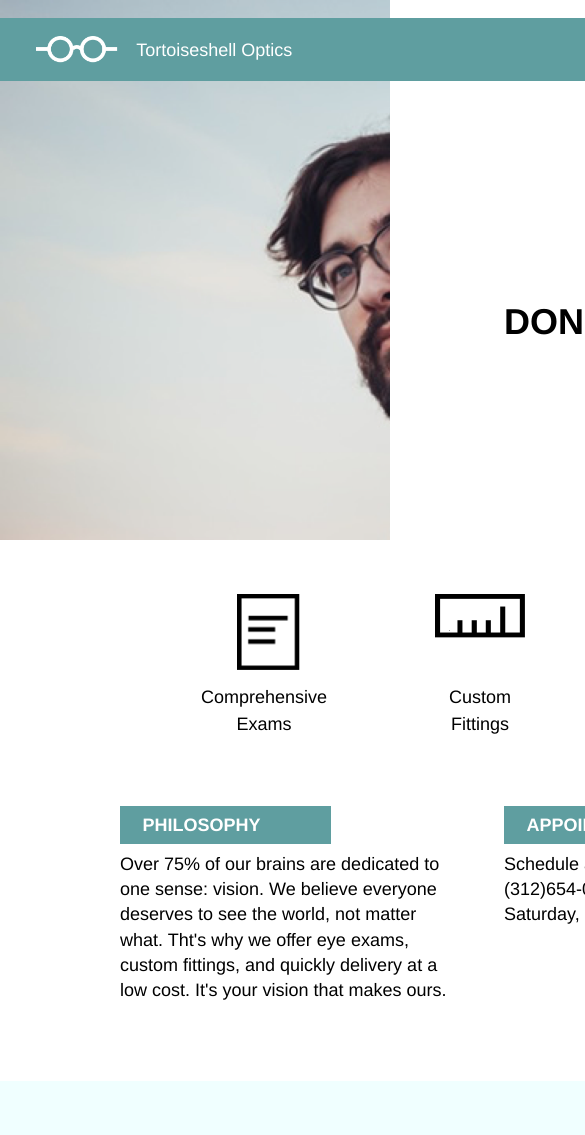
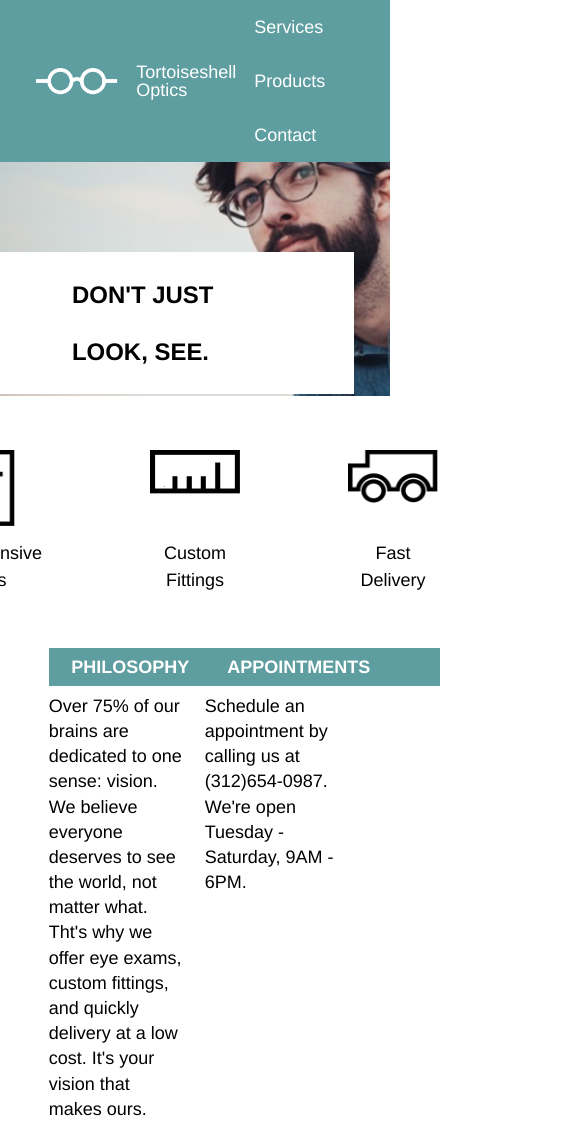
Before and after one commit to Yuni-M/tortoiseshellOptics, a plain HTML site: page index.html in a window 390 px wide. Shown: the top 1135 px of the page, 585 px wide, since content can reach past the window. Drawn offline with Linux system fonts and the light colour scheme.

Commit message:
Complete the tablet view.

```diff
--- a/index.html
+++ b/index.html
@@ -24,7 +24,7 @@
 				</nav>
 			</div>
 		</div>
-		<div class="container">
+		<div class="flex container">
 			<div class="message">
 				<span>DON'T JUST LOOK, SEE.</span>
 			</div>
--- a/resources/css/style.css
+++ b/resources/css/style.css
@@ -49,15 +49,20 @@ html{
 	text-decoration: none;
 	color: white;
 }
+.flex{
+	display: flex;
+	justify-content: flex-end;
+}
 .message{
 	font-family: Helvetica, sans-serif;
 	font-weight: bold;
 	font-size: 2rem;
 	background-color: white;
 	line-height: 2.4;
-	padding:1rem 3rem;
+	padding: 0.75rem 5rem;
 	display: inline-block;
-	margin: 10rem -2rem 0 25rem;
+	margin-top: 10rem;
+	margin-right: -2rem;
 }
 .services{
 	display: flex;
@@ -140,3 +145,20 @@ footer img{
 	margin-right: 1rem;
 	display: inline-block;
 }
+@media only screen and (max-width: 1024px){
+	.space{
+		display: none;
+	}
+	.container{
+		width: 100%;
+	}
+	.banner{
+		height: 22rem;
+	}
+	.message{
+		font-size: 	1.33rem;
+		padding:0.75rem 4rem;
+		margin-top: 5rem;
+		margin-right: 2rem;
+	}
+}
```
